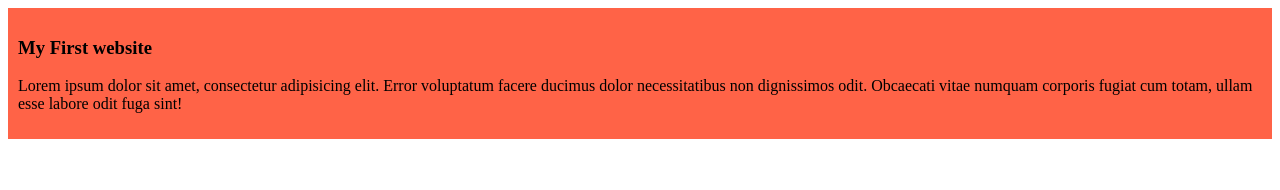
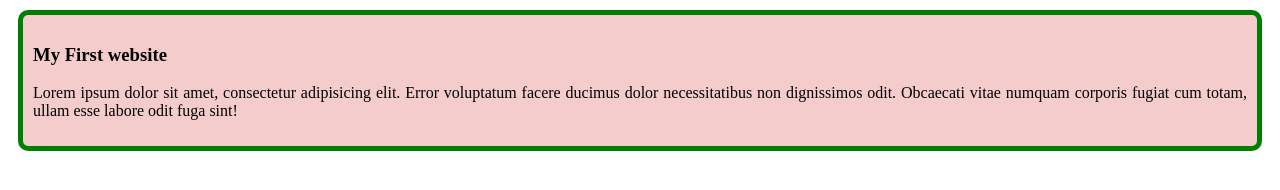
Before and after one commit to JobaidulAlam/my-simple-website, a plain HTML site: page index.html in a window 1280 px wide. Drawn offline with Linux system fonts and the light colour scheme.

```diff
--- a/styles/blog.css
+++ b/styles/blog.css
@@ -1,4 +1,8 @@
 div{
-    background-color: tomato;
+    background-color: rgb(245, 204, 204);
+    margin: 10px;
+    border: 5px solid green;
+    border-radius: 10px;
     padding: 10px;
+    text-align: justify;
 }
```
